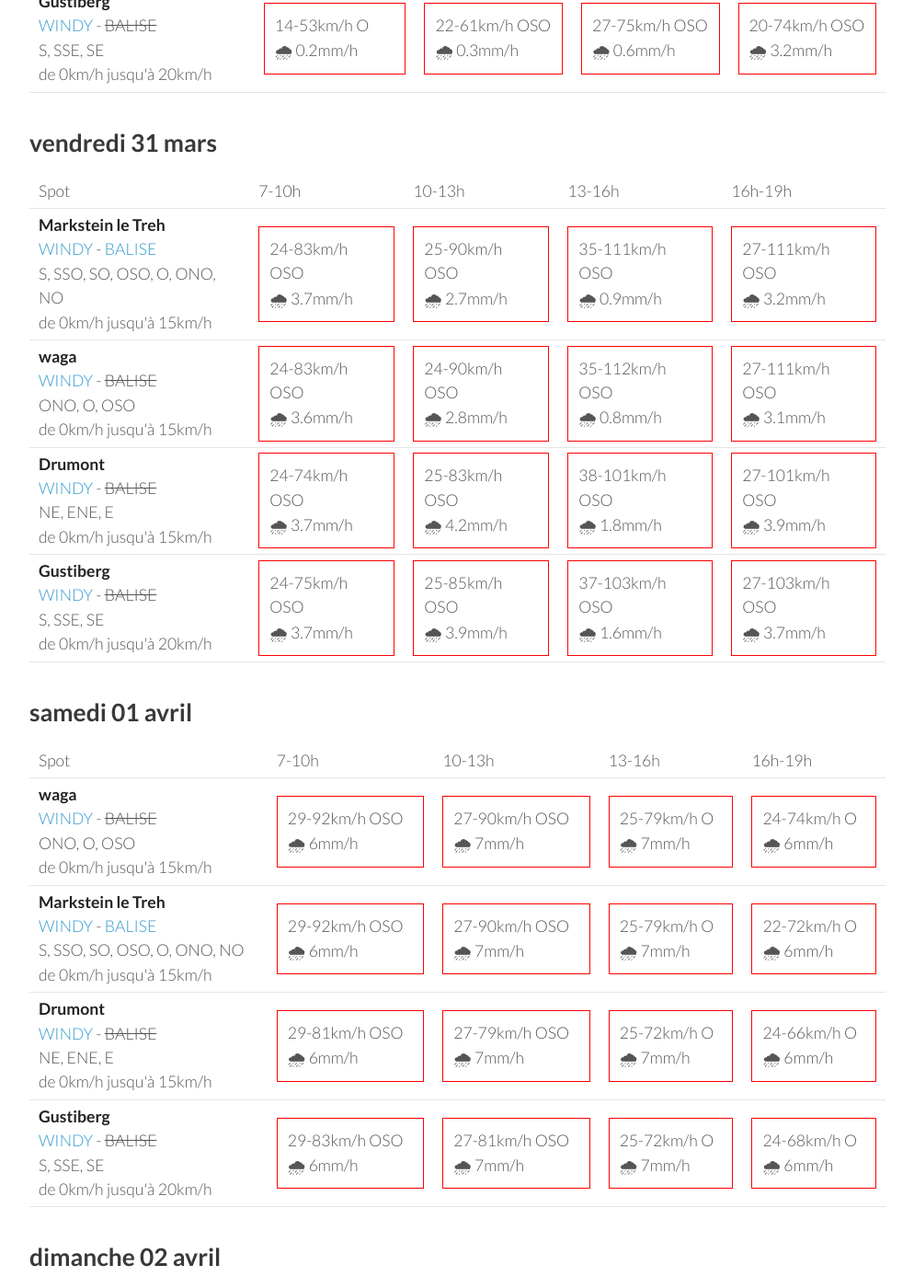
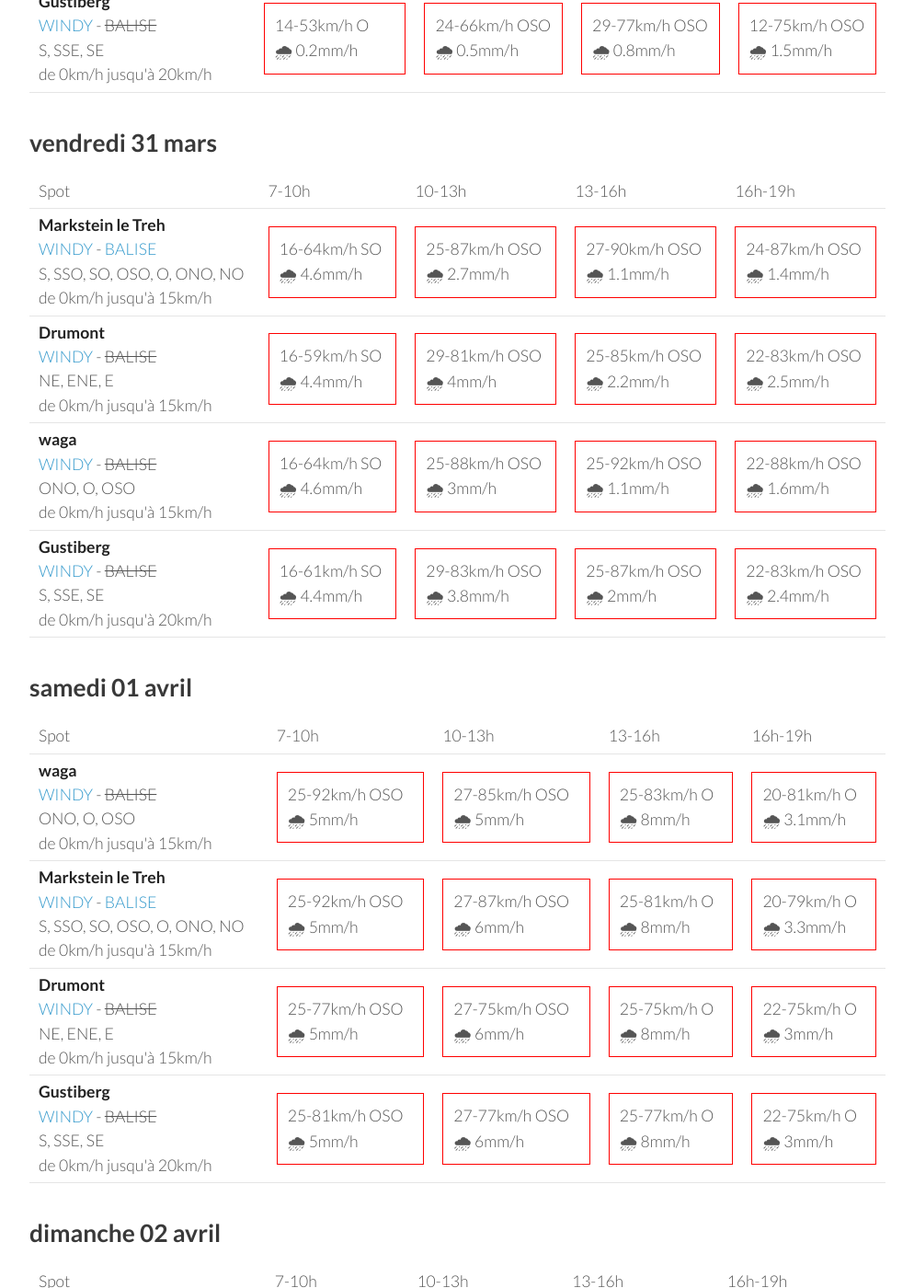
Before and after one commit to parapente-dans-le-nord/parapente-dans-le-nord.github.io, a Jekyll site: the page built from vosges.markdown, in a window 1280 px wide and 1400 px high, scrolled down 1918 px. Shown: the whole window at 92% size, without its empty margins (26-1020 px from the left). Built offline with Jekyll 4.4.1, drawn with Linux system fonts in a browser that asks for light colours; some of the changed text lies outside the part shown.

Commit message:
update index.markdown

```diff
--- a/vosges.markdown
+++ b/vosges.markdown
@@ -7,7 +7,7 @@ title:  "Tous les spots"
 {: .links}
 
 # Prevision Windy, modèle Arome
-page mise à jour le mardi 28 mars 19:16
+page mise à jour le mardi 28 mars 22:16
 
 ## mardi 28 mars
 
@@ -133,9 +133,9 @@ page mise à jour le mardi 28 mars 19:16
         <td><strong>waga</strong><br><a href="https://windy.com/47.903/6.996?47.900,6.983,15">WINDY</a> - <span class="no-balise"> BALISE </span><br> <span class="vent-favorable">ONO, O, OSO</span><br><span class="force-vent">de 0km/h jusqu'à 15km/h</span> </td>
 
             <td><div class="not-flyable"><p>12-51km/h ONO</p><p>🌞 0mm/h</p></div></td>
-            <td><div class="not-flyable"><p>24-68km/h OSO</p><p>🌧 0.4mm/h</p></div></td>
-            <td><div class="not-flyable"><p>25-83km/h OSO</p><p>🌧 0.6mm/h</p></div></td>
-            <td><div class="not-flyable"><p>22-79km/h OSO</p><p>🌧 1.9mm/h</p></div></td>
+            <td><div class="not-flyable"><p>24-75km/h OSO</p><p>🌧 0.5mm/h</p></div></td>
+            <td><div class="not-flyable"><p>29-85km/h OSO</p><p>🌧 0.7mm/h</p></div></td>
+            <td><div class="not-flyable"><p>14-83km/h OSO</p><p>🌧 1.5mm/h</p></div></td>
 
 
     </tr>
@@ -143,9 +143,9 @@ page mise à jour le mardi 28 mars 19:16
         <td><strong>Markstein le Treh</strong><br><a href="https://windy.com/47.926/7.012?47.505,7.012,8,m:eY1agmQ">WINDY</a> - <span class=""><a href="http://www.balisemeteo.com/balise.php?idBalise=136">BALISE</a> </span><br> <span class="vent-favorable">S, SSO, SO, OSO, O, ONO, NO</span><br><span class="force-vent">de 0km/h jusqu'à 15km/h</span> </td>
 
             <td><div class="not-flyable"><p>16-61km/h O</p><p>🌞 0mm/h</p></div></td>
-            <td><div class="not-flyable"><p>24-66km/h OSO</p><p>🌧 0.4mm/h</p></div></td>
-            <td><div class="not-flyable"><p>27-83km/h OSO</p><p>🌧 0.6mm/h</p></div></td>
-            <td><div class="not-flyable"><p>22-79km/h OSO</p><p>🌧 1.6mm/h</p></div></td>
+            <td><div class="not-flyable"><p>24-74km/h OSO</p><p>🌧 0.4mm/h</p></div></td>
+            <td><div class="not-flyable"><p>29-85km/h OSO</p><p>🌧 0.8mm/h</p></div></td>
+            <td><div class="not-flyable"><p>16-81km/h OSO</p><p>🌧 1.5mm/h</p></div></td>
 
 
     </tr>
@@ -153,9 +153,9 @@ page mise à jour le mardi 28 mars 19:16
         <td><strong>Drumont</strong><br><a href="https://windy.com/47.898/6.919?47.687,6.919,9,m:eYYagmG">WINDY</a> - <span class="no-balise"> BALISE </span><br> <span class="vent-favorable">NE, ENE, E</span><br><span class="force-vent">de 0km/h jusqu'à 15km/h</span> </td>
 
             <td><div class="not-flyable"><p>16-57km/h O</p><p>🌧 0.3mm/h</p></div></td>
-            <td><div class="not-flyable"><p>24-59km/h OSO</p><p>🌧 0.3mm/h</p></div></td>
-            <td><div class="not-flyable"><p>27-74km/h OSO</p><p>🌧 0.6mm/h</p></div></td>
-            <td><div class="not-flyable"><p>20-72km/h OSO</p><p>🌧 3.7mm/h</p></div></td>
+            <td><div class="not-flyable"><p>24-64km/h OSO</p><p>🌧 0.5mm/h</p></div></td>
+            <td><div class="not-flyable"><p>29-75km/h OSO</p><p>🌧 0.8mm/h</p></div></td>
+            <td><div class="not-flyable"><p>12-74km/h OSO</p><p>🌧 1.5mm/h</p></div></td>
 
 
     </tr>
@@ -163,9 +163,9 @@ page mise à jour le mardi 28 mars 19:16
         <td><strong>Gustiberg</strong><br><a href="https://windy.com/47.894/6.934?47.891,6.934,15,m:eYYagmI">WINDY</a> - <span class="no-balise"> BALISE </span><br> <span class="vent-favorable">S, SSE, SE</span><br><span class="force-vent">de 0km/h jusqu'à 20km/h</span> </td>
 
             <td><div class="not-flyable"><p>14-53km/h O</p><p>🌧 0.2mm/h</p></div></td>
-            <td><div class="not-flyable"><p>22-61km/h OSO</p><p>🌧 0.3mm/h</p></div></td>
-            <td><div class="not-flyable"><p>27-75km/h OSO</p><p>🌧 0.6mm/h</p></div></td>
-            <td><div class="not-flyable"><p>20-74km/h OSO</p><p>🌧 3.2mm/h</p></div></td>
+            <td><div class="not-flyable"><p>24-66km/h OSO</p><p>🌧 0.5mm/h</p></div></td>
+            <td><div class="not-flyable"><p>29-77km/h OSO</p><p>🌧 0.8mm/h</p></div></td>
+            <td><div class="not-flyable"><p>12-75km/h OSO</p><p>🌧 1.5mm/h</p></div></td>
 
 
     </tr>
@@ -188,40 +188,40 @@ page mise à jour le mardi 28 mars 19:16
 <tr>
         <td><strong>Markstein le Treh</strong><br><a href="https://windy.com/47.926/7.012?47.505,7.012,8,m:eY1agmQ">WINDY</a> - <span class=""><a href="http://www.balisemeteo.com/balise.php?idBalise=136">BALISE</a> </span><br> <span class="vent-favorable">S, SSO, SO, OSO, O, ONO, NO</span><br><span class="force-vent">de 0km/h jusqu'à 15km/h</span> </td>
 
-            <td><div class="not-flyable"><p>24-83km/h OSO</p><p>🌧 3.7mm/h</p></div></td>
-            <td><div class="not-flyable"><p>25-90km/h OSO</p><p>🌧 2.7mm/h</p></div></td>
-            <td><div class="not-flyable"><p>35-111km/h OSO</p><p>🌧 0.9mm/h</p></div></td>
-            <td><div class="not-flyable"><p>27-111km/h OSO</p><p>🌧 3.2mm/h</p></div></td>
+            <td><div class="not-flyable"><p>16-64km/h SO</p><p>🌧 4.6mm/h</p></div></td>
+            <td><div class="not-flyable"><p>25-87km/h OSO</p><p>🌧 2.7mm/h</p></div></td>
+            <td><div class="not-flyable"><p>27-90km/h OSO</p><p>🌧 1.1mm/h</p></div></td>
+            <td><div class="not-flyable"><p>24-87km/h OSO</p><p>🌧 1.4mm/h</p></div></td>
+
+
+    </tr>
+<tr>
+        <td><strong>Drumont</strong><br><a href="https://windy.com/47.898/6.919?47.687,6.919,9,m:eYYagmG">WINDY</a> - <span class="no-balise"> BALISE </span><br> <span class="vent-favorable">NE, ENE, E</span><br><span class="force-vent">de 0km/h jusqu'à 15km/h</span> </td>
+
+            <td><div class="not-flyable"><p>16-59km/h SO</p><p>🌧 4.4mm/h</p></div></td>
+            <td><div class="not-flyable"><p>29-81km/h OSO</p><p>🌧 4mm/h</p></div></td>
+            <td><div class="not-flyable"><p>25-85km/h OSO</p><p>🌧 2.2mm/h</p></div></td>
+            <td><div class="not-flyable"><p>22-83km/h OSO</p><p>🌧 2.5mm/h</p></div></td>
 
 
     </tr>
 <tr>
         <td><strong>waga</strong><br><a href="https://windy.com/47.903/6.996?47.900,6.983,15">WINDY</a> - <span class="no-balise"> BALISE </span><br> <span class="vent-favorable">ONO, O, OSO</span><br><span class="force-vent">de 0km/h jusqu'à 15km/h</span> </td>
 
-            <td><div class="not-flyable"><p>24-83km/h OSO</p><p>🌧 3.6mm/h</p></div></td>
-            <td><div class="not-flyable"><p>24-90km/h OSO</p><p>🌧 2.8mm/h</p></div></td>
-            <td><div class="not-flyable"><p>35-112km/h OSO</p><p>🌧 0.8mm/h</p></div></td>
-            <td><div class="not-flyable"><p>27-111km/h OSO</p><p>🌧 3.1mm/h</p></div></td>
-
-
-    </tr>
-<tr>
-        <td><strong>Drumont</strong><br><a href="https://windy.com/47.898/6.919?47.687,6.919,9,m:eYYagmG">WINDY</a> - <span class="no-balise"> BALISE </span><br> <span class="vent-favorable">NE, ENE, E</span><br><span class="force-vent">de 0km/h jusqu'à 15km/h</span> </td>
-
-            <td><div class="not-flyable"><p>24-74km/h OSO</p><p>🌧 3.7mm/h</p></div></td>
-            <td><div class="not-flyable"><p>25-83km/h OSO</p><p>🌧 4.2mm/h</p></div></td>
-            <td><div class="not-flyable"><p>38-101km/h OSO</p><p>🌧 1.8mm/h</p></div></td>
-            <td><div class="not-flyable"><p>27-101km/h OSO</p><p>🌧 3.9mm/h</p></div></td>
+            <td><div class="not-flyable"><p>16-64km/h SO</p><p>🌧 4.6mm/h</p></div></td>
+            <td><div class="not-flyable"><p>25-88km/h OSO</p><p>🌧 3mm/h</p></div></td>
+            <td><div class="not-flyable"><p>25-92km/h OSO</p><p>🌧 1.1mm/h</p></div></td>
+            <td><div class="not-flyable"><p>22-88km/h OSO</p><p>🌧 1.6mm/h</p></div></td>
 
 
     </tr>
 <tr>
         <td><strong>Gustiberg</strong><br><a href="https://windy.com/47.894/6.934?47.891,6.934,15,m:eYYagmI">WINDY</a> - <span class="no-balise"> BALISE </span><br> <span class="vent-favorable">S, SSE, SE</span><br><span class="force-vent">de 0km/h jusqu'à 20km/h</span> </td>
 
-            <td><div class="not-flyable"><p>24-75km/h OSO</p><p>🌧 3.7mm/h</p></div></td>
-            <td><div class="not-flyable"><p>25-85km/h OSO</p><p>🌧 3.9mm/h</p></div></td>
-            <td><div class="not-flyable"><p>37-103km/h OSO</p><p>🌧 1.6mm/h</p></div></td>
-            <td><div class="not-flyable"><p>27-103km/h OSO</p><p>🌧 3.7mm/h</p></div></td>
+            <td><div class="not-flyable"><p>16-61km/h SO</p><p>🌧 4.4mm/h</p></div></td>
+            <td><div class="not-flyable"><p>29-83km/h OSO</p><p>🌧 3.8mm/h</p></div></td>
+            <td><div class="not-flyable"><p>25-87km/h OSO</p><p>🌧 2mm/h</p></div></td>
+            <td><div class="not-flyable"><p>22-83km/h OSO</p><p>🌧 2.4mm/h</p></div></td>
 
 
     </tr>
@@ -244,40 +244,40 @@ page mise à jour le mardi 28 mars 19:16
 <tr>
         <td><strong>waga</strong><br><a href="https://windy.com/47.903/6.996?47.900,6.983,15">WINDY</a> - <span class="no-balise"> BALISE </span><br> <span class="vent-favorable">ONO, O, OSO</span><br><span class="force-vent">de 0km/h jusqu'à 15km/h</span> </td>
 
-            <td><div class="not-flyable"><p>29-92km/h OSO</p><p>🌧 6mm/h</p></div></td>
-            <td><div class="not-flyable"><p>27-90km/h OSO</p><p>🌧 7mm/h</p></div></td>
-            <td><div class="not-flyable"><p>25-79km/h O</p><p>🌧 7mm/h</p></div></td>
-            <td><div class="not-flyable"><p>24-74km/h O</p><p>🌧 6mm/h</p></div></td>
+            <td><div class="not-flyable"><p>25-92km/h OSO</p><p>🌧 5mm/h</p></div></td>
+            <td><div class="not-flyable"><p>27-85km/h OSO</p><p>🌧 5mm/h</p></div></td>
+            <td><div class="not-flyable"><p>25-83km/h O</p><p>🌧 8mm/h</p></div></td>
+            <td><div class="not-flyable"><p>20-81km/h O</p><p>🌧 3.1mm/h</p></div></td>
 
 
     </tr>
 <tr>
         <td><strong>Markstein le Treh</strong><br><a href="https://windy.com/47.926/7.012?47.505,7.012,8,m:eY1agmQ">WINDY</a> - <span class=""><a href="http://www.balisemeteo.com/balise.php?idBalise=136">BALISE</a> </span><br> <span class="vent-favorable">S, SSO, SO, OSO, O, ONO, NO</span><br><span class="force-vent">de 0km/h jusqu'à 15km/h</span> </td>
 
-            <td><div class="not-flyable"><p>29-92km/h OSO</p><p>🌧 6mm/h</p></div></td>
-            <td><div class="not-flyable"><p>27-90km/h OSO</p><p>🌧 7mm/h</p></div></td>
-            <td><div class="not-flyable"><p>25-79km/h O</p><p>🌧 7mm/h</p></div></td>
-            <td><div class="not-flyable"><p>22-72km/h O</p><p>🌧 6mm/h</p></div></td>
+            <td><div class="not-flyable"><p>25-92km/h OSO</p><p>🌧 5mm/h</p></div></td>
+            <td><div class="not-flyable"><p>27-87km/h OSO</p><p>🌧 6mm/h</p></div></td>
+            <td><div class="not-flyable"><p>25-81km/h O</p><p>🌧 8mm/h</p></div></td>
+            <td><div class="not-flyable"><p>20-79km/h O</p><p>🌧 3.3mm/h</p></div></td>
 
 
     </tr>
 <tr>
         <td><strong>Drumont</strong><br><a href="https://windy.com/47.898/6.919?47.687,6.919,9,m:eYYagmG">WINDY</a> - <span class="no-balise"> BALISE </span><br> <span class="vent-favorable">NE, ENE, E</span><br><span class="force-vent">de 0km/h jusqu'à 15km/h</span> </td>
 
-            <td><div class="not-flyable"><p>29-81km/h OSO</p><p>🌧 6mm/h</p></div></td>
-            <td><div class="not-flyable"><p>27-79km/h OSO</p><p>🌧 7mm/h</p></div></td>
-            <td><div class="not-flyable"><p>25-72km/h O</p><p>🌧 7mm/h</p></div></td>
-            <td><div class="not-flyable"><p>24-66km/h O</p><p>🌧 6mm/h</p></div></td>
+            <td><div class="not-flyable"><p>25-77km/h OSO</p><p>🌧 5mm/h</p></div></td>
+            <td><div class="not-flyable"><p>27-75km/h OSO</p><p>🌧 6mm/h</p></div></td>
+            <td><div class="not-flyable"><p>25-75km/h O</p><p>🌧 8mm/h</p></div></td>
+            <td><div class="not-flyable"><p>22-75km/h O</p><p>🌧 3mm/h</p></div></td>
 
 
     </tr>
 <tr>
         <td><strong>Gustiberg</strong><br><a href="https://windy.com/47.894/6.934?47.891,6.934,15,m:eYYagmI">WINDY</a> - <span class="no-balise"> BALISE </span><br> <span class="vent-favorable">S, SSE, SE</span><br><span class="force-vent">de 0km/h jusqu'à 20km/h</span> </td>
 
-            <td><div class="not-flyable"><p>29-83km/h OSO</p><p>🌧 6mm/h</p></div></td>
-            <td><div class="not-flyable"><p>27-81km/h OSO</p><p>🌧 7mm/h</p></div></td>
-            <td><div class="not-flyable"><p>25-72km/h O</p><p>🌧 7mm/h</p></div></td>
-            <td><div class="not-flyable"><p>24-68km/h O</p><p>🌧 6mm/h</p></div></td>
+            <td><div class="not-flyable"><p>25-81km/h OSO</p><p>🌧 5mm/h</p></div></td>
+            <td><div class="not-flyable"><p>27-77km/h OSO</p><p>🌧 6mm/h</p></div></td>
+            <td><div class="not-flyable"><p>25-77km/h O</p><p>🌧 8mm/h</p></div></td>
+            <td><div class="not-flyable"><p>22-75km/h O</p><p>🌧 3mm/h</p></div></td>
 
 
     </tr>
@@ -298,42 +298,42 @@ page mise à jour le mardi 28 mars 19:16
       <td>16h-19h</td>
     </tr>
 <tr>
+        <td><strong>waga</strong><br><a href="https://windy.com/47.903/6.996?47.900,6.983,15">WINDY</a> - <span class="no-balise"> BALISE </span><br> <span class="vent-favorable">ONO, O, OSO</span><br><span class="force-vent">de 0km/h jusqu'à 15km/h</span> </td>
+
+            <td><div class="not-flyable"><p>9-42km/h O</p><p>🌧 1.4mm/h</p></div></td>
+            <td><div class="not-flyable"><p>11-33km/h NO</p><p>🌧 0.5mm/h</p></div></td>
+            <td><div class="not-flyable"><p>11-33km/h NO</p><p>🌧 1mm/h</p></div></td>
+            <td><div class="not-flyable"><p>9-31km/h NNO</p><p>🌧 1.6mm/h</p></div></td>
+
+
+    </tr>
+<tr>
         <td><strong>Drumont</strong><br><a href="https://windy.com/47.898/6.919?47.687,6.919,9,m:eYYagmG">WINDY</a> - <span class="no-balise"> BALISE </span><br> <span class="vent-favorable">NE, ENE, E</span><br><span class="force-vent">de 0km/h jusqu'à 15km/h</span> </td>
 
-            <td><div class="not-flyable"><p>9-27km/h N</p><p>🌧 1.3mm/h</p></div></td>
-            <td><div class="not-flyable"><p>11-29km/h NNE</p><p>🌧 0.2mm/h</p></div></td>
-            <td><div class="not-flyable"><p>11-29km/h NNE</p><p>🌧 0.2mm/h</p></div></td>
-            <td><div class="not-flyable"><p>11-31km/h NNE</p><p>🌧 0.6mm/h</p></div></td>
+            <td><div class="not-flyable"><p>11-37km/h O</p><p>🌧 1.7mm/h</p></div></td>
+            <td><div class="not-flyable"><p>11-31km/h NO</p><p>🌧 0.6mm/h</p></div></td>
+            <td><div class="not-flyable"><p>12-31km/h NO</p><p>🌧 0.8mm/h</p></div></td>
+            <td><div class="not-flyable"><p>11-31km/h NNO</p><p>🌧 1.5mm/h</p></div></td>
 
 
     </tr>
 <tr>
         <td><strong>Gustiberg</strong><br><a href="https://windy.com/47.894/6.934?47.891,6.934,15,m:eYYagmI">WINDY</a> - <span class="no-balise"> BALISE </span><br> <span class="vent-favorable">S, SSE, SE</span><br><span class="force-vent">de 0km/h jusqu'à 20km/h</span> </td>
 
-            <td><div class="not-flyable"><p>9-27km/h N</p><p>🌧 1.3mm/h</p></div></td>
-            <td><div class="not-flyable"><p>11-31km/h NNE</p><p>🌧 0.2mm/h</p></div></td>
-            <td><div class="not-flyable"><p>11-29km/h NNE</p><p>🌧 0.2mm/h</p></div></td>
-            <td><div class="not-flyable"><p>11-31km/h NNE</p><p>🌧 0.6mm/h</p></div></td>
+            <td><div class="not-flyable"><p>11-37km/h O</p><p>🌧 1.7mm/h</p></div></td>
+            <td><div class="not-flyable"><p>11-31km/h NO</p><p>🌧 0.6mm/h</p></div></td>
+            <td><div class="not-flyable"><p>11-31km/h NO</p><p>🌧 0.8mm/h</p></div></td>
+            <td><div class="not-flyable"><p>11-31km/h NNO</p><p>🌧 1.6mm/h</p></div></td>
 
 
     </tr>
 <tr>
         <td><strong>Markstein le Treh</strong><br><a href="https://windy.com/47.926/7.012?47.505,7.012,8,m:eY1agmQ">WINDY</a> - <span class=""><a href="http://www.balisemeteo.com/balise.php?idBalise=136">BALISE</a> </span><br> <span class="vent-favorable">S, SSO, SO, OSO, O, ONO, NO</span><br><span class="force-vent">de 0km/h jusqu'à 15km/h</span> </td>
 
-            <td><div class="not-flyable"><p>9-29km/h N</p><p>🌧 1.7mm/h</p></div></td>
-            <td><div class="not-flyable"><p>11-33km/h NNE</p><p>🌧 0.3mm/h</p></div></td>
-            <td><div class="not-flyable"><p>11-31km/h NNE</p><p>🌞 0mm/h</p></div></td>
-            <td><div class="not-flyable"><p>11-33km/h NNE</p><p>🌧 0.3mm/h</p></div></td>
-
-
-    </tr>
-<tr>
-        <td><strong>waga</strong><br><a href="https://windy.com/47.903/6.996?47.900,6.983,15">WINDY</a> - <span class="no-balise"> BALISE </span><br> <span class="vent-favorable">ONO, O, OSO</span><br><span class="force-vent">de 0km/h jusqu'à 15km/h</span> </td>
-
-            <td><div class="not-flyable"><p>7-27km/h N</p><p>🌧 1.6mm/h</p></div></td>
-            <td><div class="not-flyable"><p>11-31km/h NNE</p><p>🌧 0.3mm/h</p></div></td>
-            <td><div class="not-flyable"><p>11-31km/h NNE</p><p>🌞 0mm/h</p></div></td>
-            <td><div class="not-flyable"><p>11-33km/h NNE</p><p>🌧 0.3mm/h</p></div></td>
+            <td><div class="not-flyable"><p>9-42km/h O</p><p>🌧 1.4mm/h</p></div></td>
+            <td><div class="not-flyable"><p>11-33km/h NO</p><p>🌧 0.5mm/h</p></div></td>
+            <td><div class="not-flyable"><p>11-31km/h NO</p><p>🌧 1.2mm/h</p></div></td>
+            <td><div class="not-flyable"><p>9-29km/h NNO</p><p>🌧 1.5mm/h</p></div></td>
 
 
     </tr>
```
